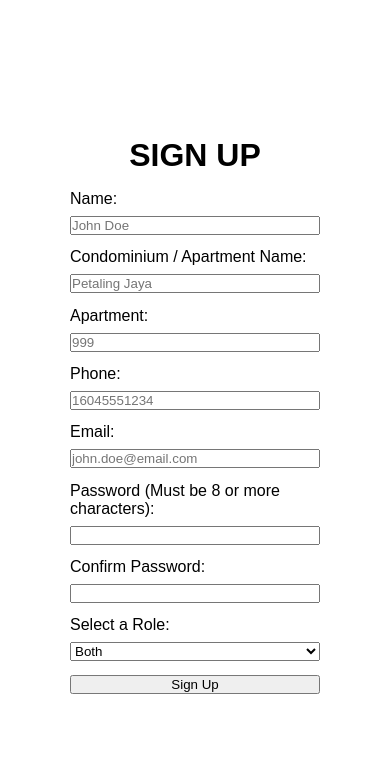
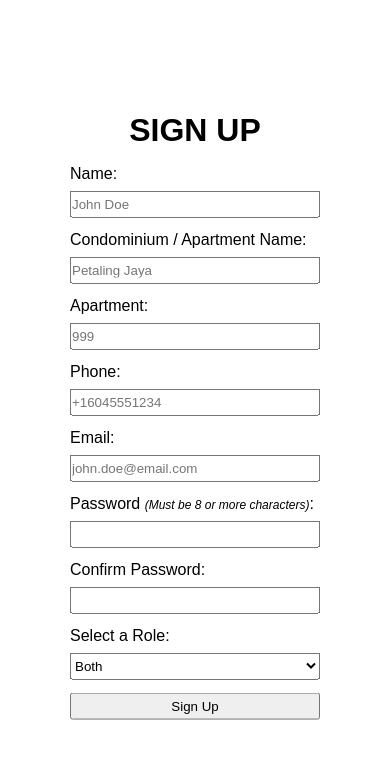
Before and after one commit to sterling000/dahorder, a Vue app in the folder website/: page /register in a window 390 px wide. Shown: the top 758 px of the page. Built offline with nearby package versions, Linux system fonts and the light colour scheme.

Commit message:
added phone number validation

```diff
--- a/website/package.json
+++ b/website/package.json
@@ -10,6 +10,7 @@
   "dependencies": {
     "axios": "^0.21.0",
     "core-js": "^3.6.5",
+    "libphonenumber-js": "^1.8.5",
     "vue": "^2.6.11",
     "vue-router": "^3.4.7",
     "vuelidate": "^0.7.6",
--- a/website/src/components/Register.vue
+++ b/website/src/components/Register.vue
@@ -26,7 +26,7 @@
             <label for="phone">Phone:</label>
             <input
                 v-model.trim="phone"
-                placeholder="16045551234"
+                placeholder="+16045551234"
                 name="phone"
                 @blur="$v.phone.$touch()"
             />
@@ -37,7 +37,7 @@
                 name="email"
                 @blur="$v.email.$touch()"
             />
-            <label for="password">Password (Must be 8 or more characters):</label>
+            <label for="password">Password <span class="hint">(Must be 8 or more characters)</span>:</label>
             <input
                 v-model.trim="password"
                 name="password"
@@ -74,7 +74,9 @@
 <script>
 import axios from 'axios';
 axios.defaults.headers.post['Content-Type'] = 'application/json';
-import { required, minLength,  email, sameAs, numeric } from 'vuelidate/lib/validators';
+import { required, minLength,  email, sameAs } from 'vuelidate/lib/validators';
+
+import validPhone from '../validators/validators'
 
 export default {
     data(){
@@ -92,7 +94,10 @@ export default {
     },
     methods: {
         register: function(e){
-
+            this.$v.touch();
+            if(this.$v.$anyDirty){
+                return;
+            }
             const params = {
                 'email': this.email,
                 'password': this.password,
@@ -131,7 +136,7 @@ export default {
         password: { required, minLength: minLength(8) },
         confirm: { sameAsPassword: sameAs('password')},
         condo: { required },
-        phone: { required, numeric },
+        phone: { required, validPhone },
         role: { required }
     },
     computed: {
@@ -172,7 +177,7 @@ export default {
             const errors = [];
             if(!this.$v.phone.$dirty) return errors;
             !this.$v.phone.required && errors.push('Phone Number is required.');
-            !this.$v.phone.numeric && errors.push('Phone Number must be numeric.');
+            !this.$v.phone.validPhone && errors.push('Phone number is invalid.');
 
             return errors;
         },
@@ -208,10 +213,15 @@ export default {
         input, select{
             display: block;
             width: 250px;
+            height: 2em;
             margin: 0 0 1em;
         }
         .error{
             color: #f00;
+        }
+        .hint{
+            font-style: italic;
+            font-size: 12px;
         }
     }
     .forgot-password{
--- /dev/null
+++ b/website/src/validators/validators.js
@@ -0,0 +1,14 @@
+import parsePhoneNumberWithError from 'libphonenumber-js';
+
+const validPhone = (value) => {
+    console.log('Validating Phone...', value);
+    try{
+        const phoneNumber = parsePhoneNumberWithError(value);
+        return phoneNumber.isValid();
+    } catch (error) {
+        console.log(error);
+    }
+    return false;
+};
+
+export default validPhone;
```
Also changed, not shown: 1 other file (tests, documents, lock files or other folders).
